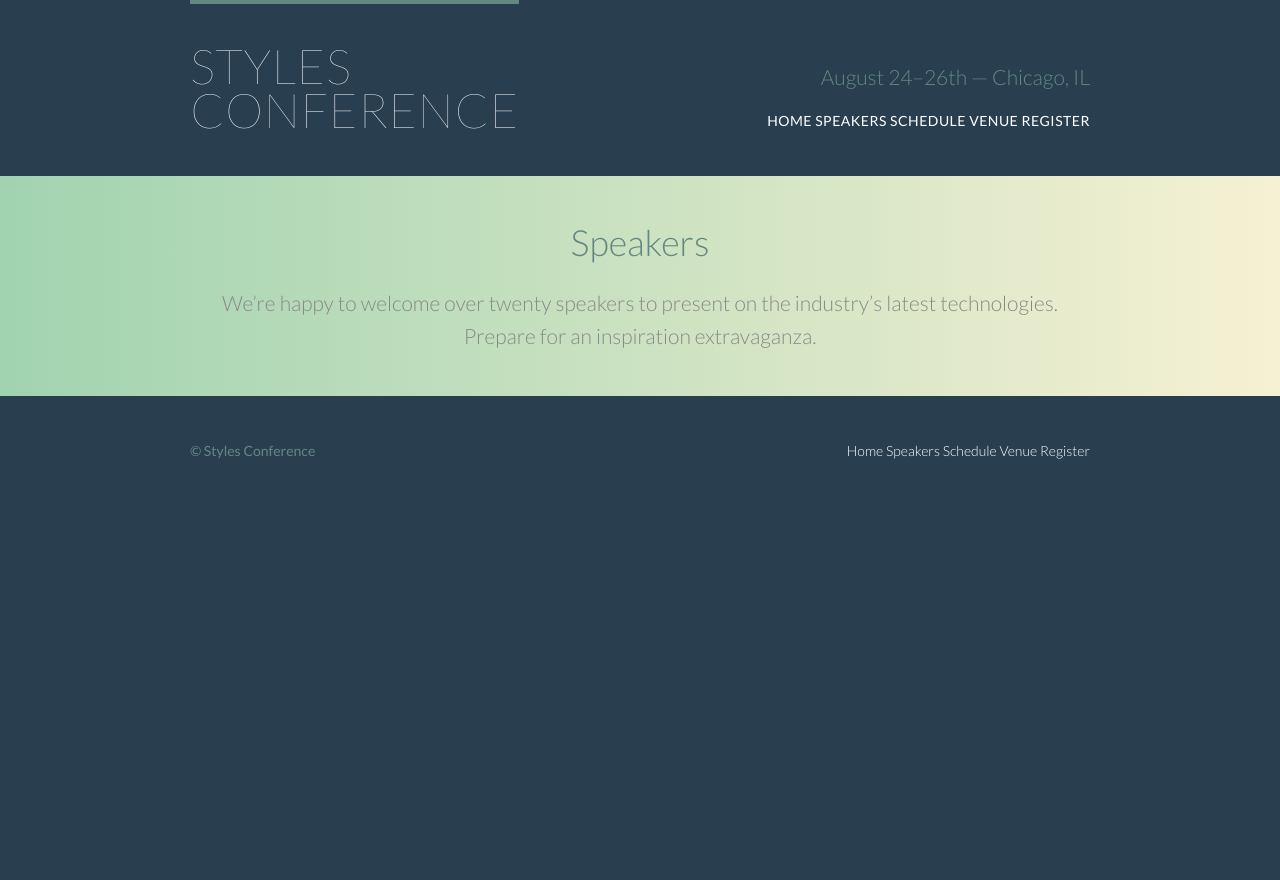
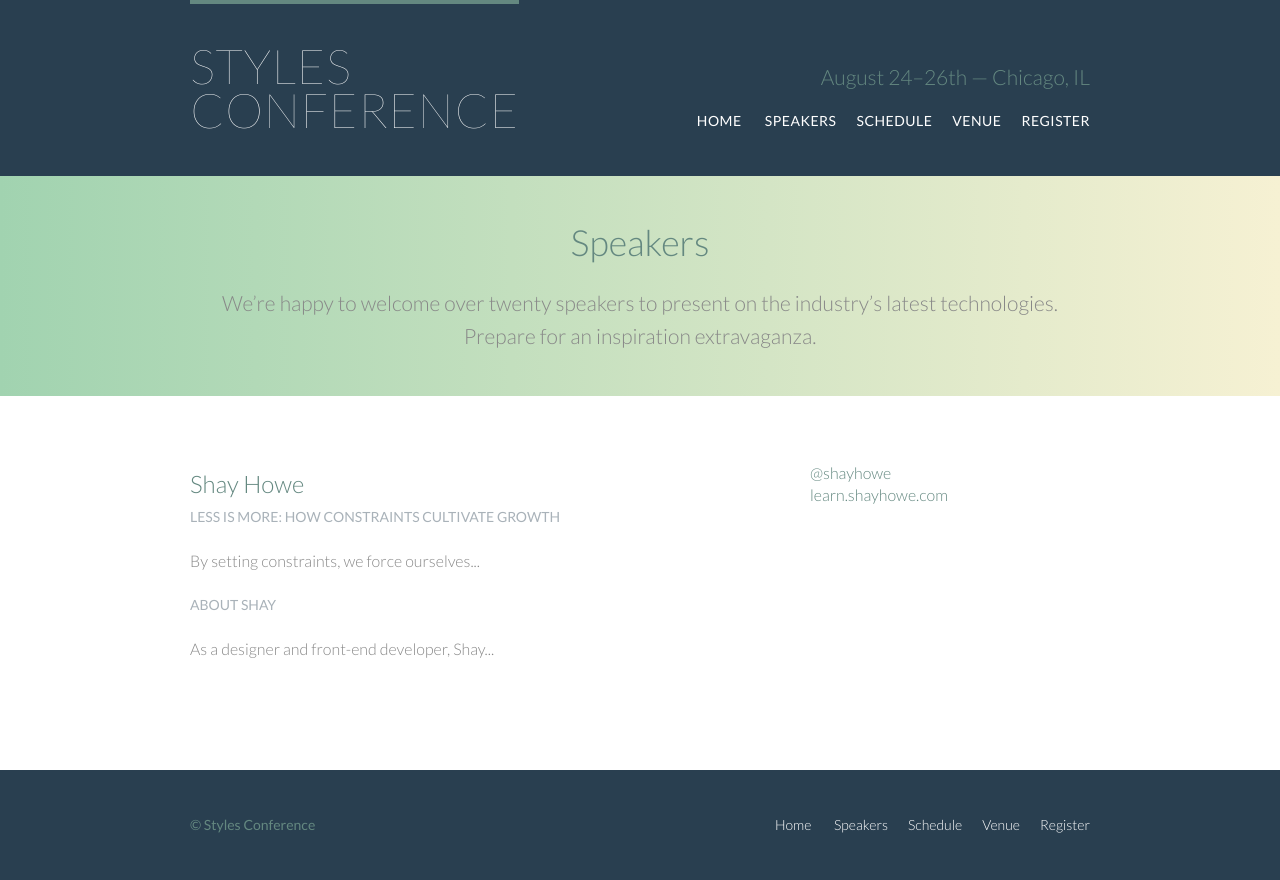
Before and after one commit to 286337/styles-confrence, a plain HTML site: page speakers.html in a window 1280 px wide. Before the commit the page ends 800 px from the top, so only its background shows below. Drawn offline with Linux system fonts and the light colour scheme.

Commit message:
10/21 p2
That was a lot

phew

```diff
--- a/assets/stylesheets/main.css
+++ b/assets/stylesheets/main.css
@@ -297,7 +297,14 @@ p a {
 .nav {
   text-align: right;
 }
-
+.nav li{
+  display: inline-block;
+  margin: 0 10px;
+  vertical-align: top;
+}
+.nav li:last-child{
+  margin-right: 0;
+}
 /*
   ========================================
   Home
@@ -320,3 +327,20 @@ p a {
 .teaser a:hover h3 {
   color: #a9b2b9;
 }
+
+/*
+==================================
+Speakers
+==================================
+*/
+
+.speaker-info{
+  border: 1px solid #dfe2e5;
+  border-radius: 5px;
+  margin-top: 88px;
+  padding: 22px 0;
+  text-align: center;
+}
+.speaker{
+  margin-bottom: 44px;
+}
--- a/speakers.html
+++ b/speakers.html
@@ -21,13 +21,14 @@
       <h3 class="tagline">August 24&ndash;26th &mdash; Chicago, IL</h3>
 
       <nav class="nav primary-nav">
-        <a href="index.html">Home</a>
-        <a href="speakers.html">Speakers</a>
-        <a href="schedule.html">Schedule</a>
-        <a href="venue.html">Venue</a>
-        <a href="register.html">Register</a>
+        <ul>
+        <li><a href="index.html">Home</a></li><!--
+        --> <li><a href="speakers.html">Speakers</a></li><!--
+    --><li><a href="schedule.html">Schedule</a></li><!--
+    --><li><a href="venue.html">Venue</a></li><!--
+    --><li><a href="register.html">Register</a></li>
+        </ul>
       </nav>
-
     </header>
 
     <!-- Lead -->
@@ -42,6 +43,33 @@
       </div>
     </section>
 
+    <section class="row">
+      <div class="grid">
+        <section class="speaker" id="shay-howe">
+          <div class="col-2-3">
+    <h2>Shay Howe</h2>
+    <h5>Less Is More: How Constraints Cultivate Growth</h5>
+
+    <p>By setting constraints, we force ourselves...</p>
+
+    <h5>About Shay</h5>
+
+    <p>As a designer and front-end developer, Shay...</p>
+          </div><!--
+
+        --><aside class="col-1-3">
+          <div class="speaker info">
+            <ul>
+        <li><a href="https://twitter.com/shayhowe">@shayhowe</a></li>
+        <li><a href="http://learn.shayhowe.com/">learn.shayhowe.com</a></li>
+      </ul>
+          </div>
+
+        </aside>
+        </section>
+      </div>
+    </section>
+
     <!-- Footer -->
 
     <footer class="primary-footer container group">
@@ -49,11 +77,13 @@
       <small>&copy; Styles Conference</small>
 
       <nav class="nav">
-        <a href="index.html">Home</a>
-        <a href="speakers.html">Speakers</a>
-        <a href="schedule.html">Schedule</a>
-        <a href="venue.html">Venue</a>
-        <a href="register.html">Register</a>
+          <ul>
+        <li><a href="index.html">Home</a></li><!--
+        --> <li><a href="speakers.html">Speakers</a></li><!--
+    --><li><a href="schedule.html">Schedule</a></li><!--
+    --><li><a href="venue.html">Venue</a></li><!--
+    --><li><a href="register.html">Register</a></li>
+        </ul>
       </nav>
 
     </footer>
```
Also changed, not shown: index.html (+14 -10 lines), register.html (+14 -10 lines), schedule.html (+14 -10 lines), venue.html (+14 -10 lines).
